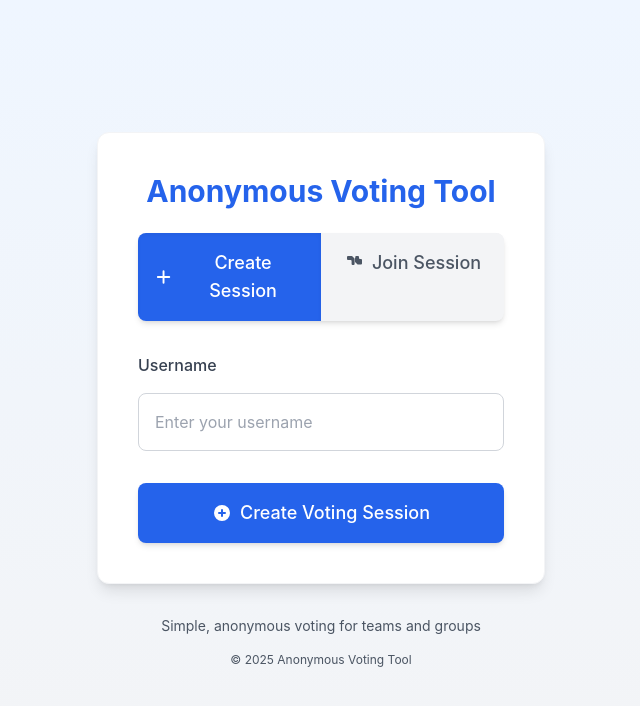
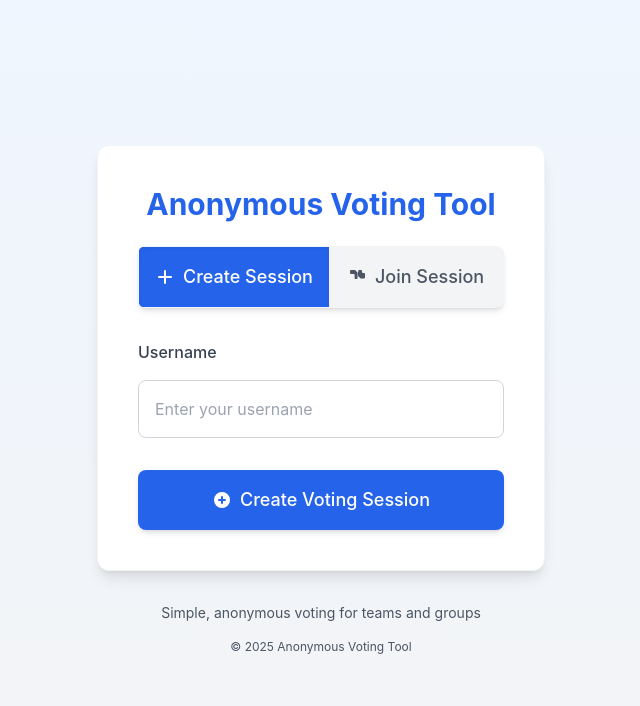
Before and after one commit to southofwest-com/poker, a Next.js app: page / in a window 1280 px wide. Shown: the top 706 px of the page, without its empty margins (319-959 px from the left). Built offline with nearby package versions, Linux system fonts and the light colour scheme.

Commit message:
Try and clean up the UI

```diff
--- a/components/LoginForm.js
+++ b/components/LoginForm.js
@@ -61,9 +61,10 @@ export default function LoginForm() {
       {/* Navigation Bar */}
       <nav className="mb-8">
         <div className="bg-gray-100 rounded-lg shadow-md overflow-hidden">
-          <ul className="flex">
-            <li className="flex-1">
-              <button
+          <table>
+
+          <tr>
+             <th> <button
                 className={`w-full py-4 px-4 font-medium text-lg transition-all flex items-center justify-center ${isCreating
                   ? 'bg-blue-600 text-white shadow-inner'
                   : 'bg-gray-100 text-gray-600 hover:bg-gray-200'}`}
@@ -74,8 +75,7 @@ export default function LoginForm() {
                 </svg>
                 Create Session
               </button>
-            </li>
-            <li className="flex-1">
+       </th><th>
               <button
                 className={`w-full py-4 px-4 font-medium text-lg transition-all flex items-center justify-center ${!isCreating
                   ? 'bg-blue-600 text-white shadow-inner'
@@ -87,8 +87,9 @@ export default function LoginForm() {
                 </svg>
                 Join Session
               </button>
-            </li>
-          </ul>
+              </th>
+              </tr>
+              </table>
         </div>
       </nav>
 
```
